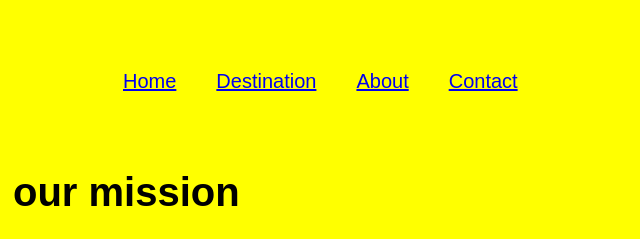
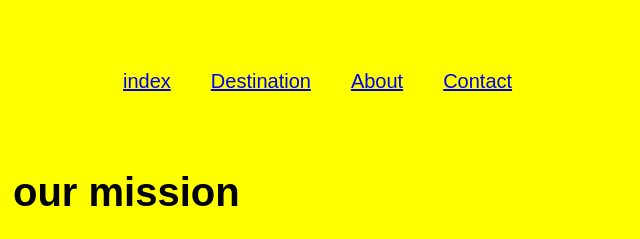
Before and after one commit to polokochaane/polokochaane, a plain HTML site: page About.html in a window 1280 px wide. Shown: the top 239 px of the page, 7-647 px from the left. Drawn offline with Linux system fonts and the light colour scheme.

Commit message:
Update About.html

```diff
--- a/About.html
+++ b/About.html
@@ -15,7 +15,7 @@
 
             <div class="menu">
                  <ul>
-                <Li><a href="home.html">Home</a></Li>
+                <Li><a href="index.html">index</a></Li>
                 <li><a href="destinations.html">Destination</a></li>
                 <Li><a href="About.html">About</a></Li>
                 <li><a href="contact.html">Contact</a></li>
```
